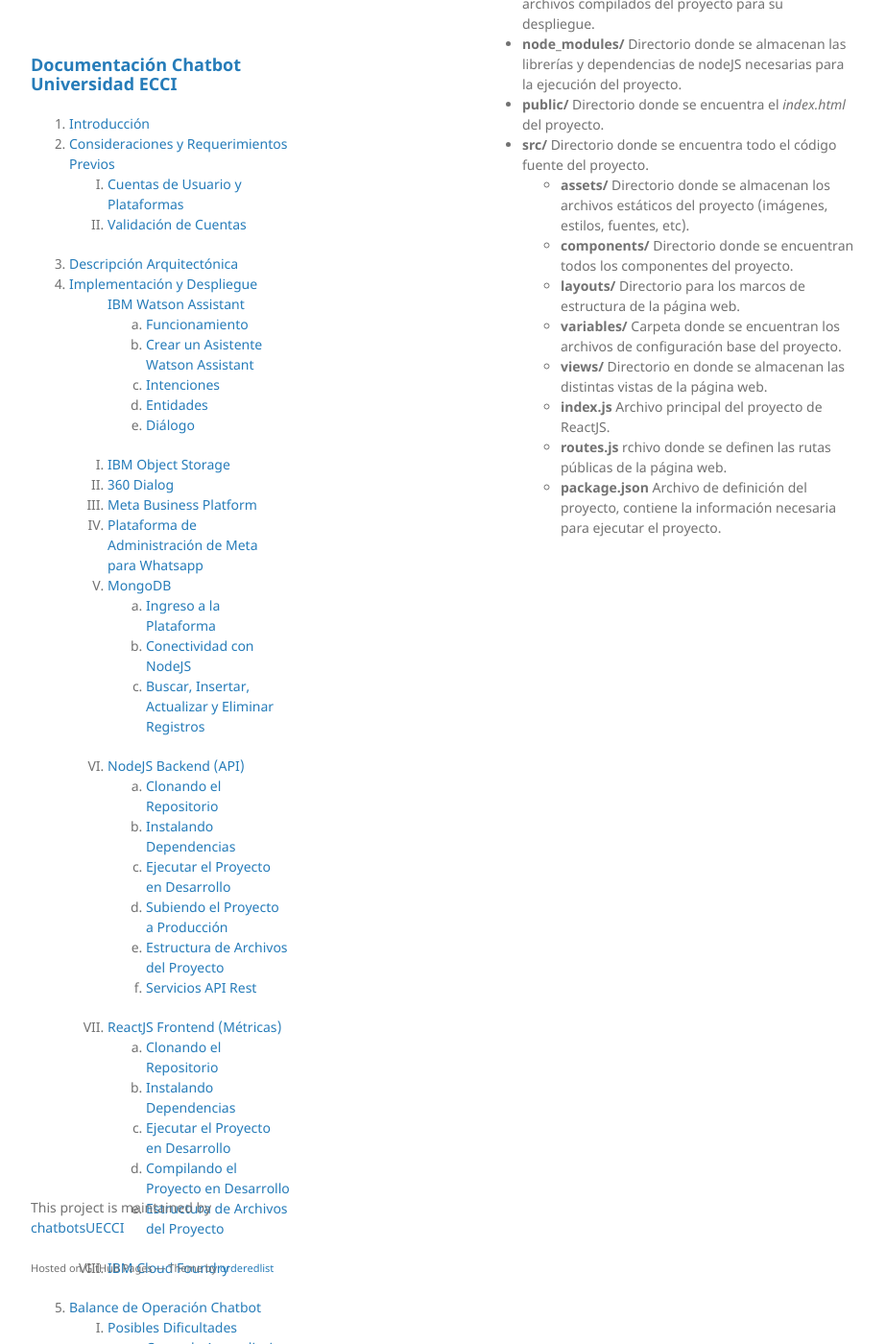
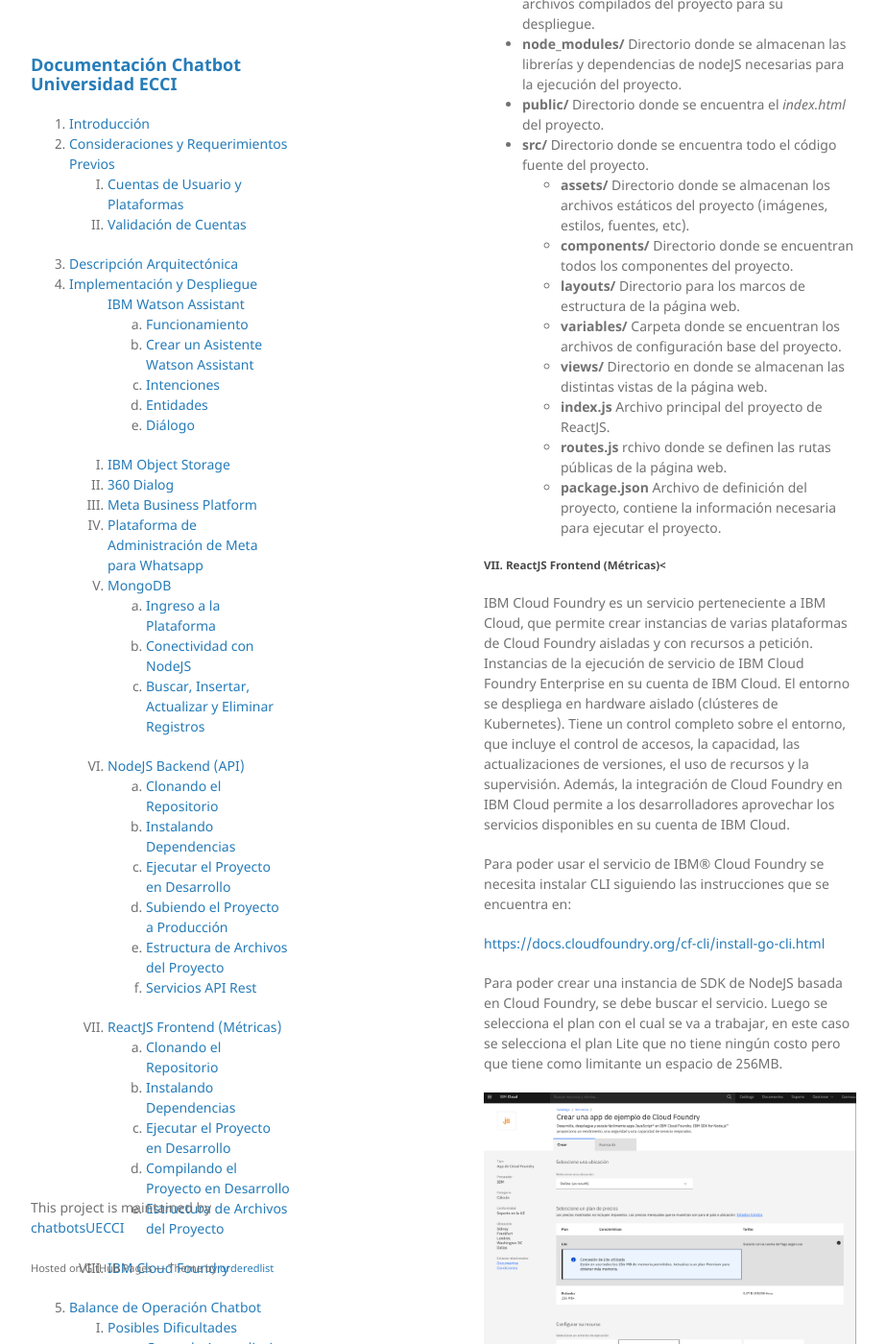
Before and after one commit to chatbotsUECCI/chatbot_ecci_documentation, a Jekyll site: the page built from Chapters/chapter04_implementacion_despliegue.md, in a window 1280 px wide and 1400 px high, scrolled down 37428 px. Shown: the whole window at 96% size, without its empty margins (178-1101 px from the left). Built offline with Jekyll 4.4.1, drawn with Linux system fonts in a browser that asks for light colours; our own code applies the rules of GitHub Pages for plain Markdown files; some of the changed text lies outside the part shown.

Commit message:
Update chapter04_implementacion_despliegue.md

```diff
--- a/Chapters/chapter04_implementacion_despliegue.md
+++ b/Chapters/chapter04_implementacion_despliegue.md
@@ -542,7 +542,7 @@ src="/chatbot_ecci_documentation/Img/EstructuradeArchivos.png" alt="Estructura d
         src="/chatbot_ecci_documentation/Img/EndpointConsultaMetricas.png" alt="Ejemplo de Endpoint de Consulta de Métricas" align="center" width="700px">
         <p id="imagen59" style="text-align:center;font-size:0.8rem"><i>Imagen 59 Ejemplo de Endpoint de Consulta de Métricas.</i></p>
     <p>El endpoint recibe un objeto json con los campos necesarios para la consulta, con ellos el backend realiza la consulta específica para cada petición, la procesa y retorna la respuesta en formato JSON. Así como el ejemplo mostrado, se pueden encontrar los siguientes endpoints de consulta para la interfaz de métricas desde el backend:</p>
-    <ul type="square">
+    <ol>
 <li><b>/getsede:</b> Endpoint de consultas por cada sede disponible.</li>
 <li><b>/getcatsmenu:</b> Endpoint de consultas por cada categoría del menú principal.</li>
 <li><b>/getsolution:</b> Endpoint de respuestas a la pregunta de satisfacción.</li>
@@ -595,7 +595,7 @@ src="/chatbot_ecci_documentation/Img/EstructuradeArchivos.png" alt="Estructura d
 <li><b>/deletetag:</b> Endpoint para la eliminación de etiquetas.</li>
 <li><b>/deletetags:</b> Endpoint para la eliminación masiva de etiquetas</li>
 <li><b>/getmessages:</b> Endpoint para la consulta de mensajes asociados a un ticket.</li>
-    </ul><br>
+    </ol><br>
     <p>Por último, el backend utiliza express como middleware para habilitar las rutas correspondientes a la plataforma web Frontend, apuntando al directorio build generado por la compilación del componente Frontend del proyecto, explicado en la siguiente sección. A continuación, se muestra el fragmento de código que habilita esta característica en la Imagen 43.</p>
         <p style="text-align:center"><image
         src="/chatbot_ecci_documentation/Img/ConexionMiddlewareFrontend.png" alt="Conexión Middleware con Frontend" align="center" width="700px">
@@ -642,3 +642,40 @@ src="/chatbot_ecci_documentation/Img/EstructuradeArchivos.png" alt="Estructura d
 <li><b>package.json</b> Archivo de definición del proyecto, contiene la información necesaria para ejecutar el proyecto.</li>
 </ul>
 </ul>
+
+<h5 id="ibmcloudfonundry"><b>VII. ReactJS Frontend (Métricas)<</b></h5>
+
+<p>IBM Cloud Foundry es un servicio perteneciente a IBM Cloud, que permite crear instancias de varias plataformas de Cloud Foundry aisladas y con recursos a petición. Instancias de la ejecución de servicio de IBM Cloud Foundry Enterprise en su cuenta de IBM Cloud. El entorno se despliega en hardware aislado (clústeres de Kubernetes). Tiene un control completo sobre el entorno, que incluye el control de accesos, la capacidad, las actualizaciones de versiones, el uso de recursos y la supervisión. Además, la integración de Cloud Foundry en IBM Cloud permite a los desarrolladores aprovechar los servicios disponibles en su cuenta de IBM Cloud.</p>
+<p>Para poder usar el servicio de IBM® Cloud Foundry se necesita instalar CLI siguiendo las instrucciones que se encuentra en:</p>
+<p>
+<a href="https://docs.cloudfoundry.org/cf-cli/install-go-cli.html">https://docs.cloudfoundry.org/cf-cli/install-go-cli.html</a></p>
+<p>Para poder crear una instancia de SDK de NodeJS basada en Cloud Foundry, se debe buscar el servicio. Luego se selecciona el plan con el cual se va a trabajar, en este caso se selecciona el plan Lite que no tiene ningún costo pero que tiene como limitante un espacio de 256MB.</p>
+    <p style="text-align:center"><image
+    src="/chatbot_ecci_documentation/Img/CreacionServicioCloud.png" alt="Creación de Servicio de Cloud Foundry 1" align="center" width="700px">
+    <p id="imagen63" style="text-align:center;font-size:0.8rem"><i>Imagen 63 Creación de Servicio de Cloud Foundry 1.</i></p>
+    <p style="text-align:center"><image
+    src="/chatbot_ecci_documentation/Img/CreacionServicioCloud2.png" alt="Creación de Servicio de Cloud Foundry 2" align="center" width="700px">
+    <p id="imagen64" style="text-align:center;font-size:0.8rem"><i>Imagen 64 Creación de Servicio de Cloud Foundry 2.</i></p>
+<p>Al crear el servicio, se redirigirá a la información de este, donde también se podrá descargar un proyecto base para que pueda ser modificado y desplegado con Cloud Foundry y se podrá administrar las rutas de acceso y el nombre.</p>
+<p>Además de las instrucciones para loguearse desde nuestra máquina con el usuario y contraseña de nuestra cuenta. Este paso es necesario para poder subir el proyecto a la instancia creada.</p>
+
+<p style="text-align:center"><image
+    src="/chatbot_ecci_documentation/Img/DescripcionDespliegueCloud.png" alt="Descripción de Despliegue de Cloud Foundry en IBM Cloud" align="center" width="700px">
+<p id="imagen65" style="text-align:center;font-size:0.8rem"><i>Imagen 65 Descripción de Despliegue de Cloud Foundry en IBM Cloud.</i></p>
+
+<p style="text-align:center"><image
+    src="/chatbot_ecci_documentation/Img/DescripcionInstanciaCloud.png" alt="Descripción de Instancia de Cloud Foundry
+    en Ejecución" align="center" width="700px">
+    <p id="imagen66" style="text-align:center;font-size:0.8rem"><i>Imagen 66 Descripción de Instancia de Cloud Foundry
+    en Ejecución.</i></p>
+
+<p>Para poder subir el servicio es necesario que el proyecto tenga un archivo manifest.yml el cual contenga los datos del servicio creado.</p>
+
+<p style="text-align:center"><image
+    src="/chatbot_ecci_documentation/Img/ArchivoConfiguracionDespliegue.png" alt="Archivo de Configuración de Despliegue en Cloud Foundry" align="center" width="700px">
+    <p id="imagen67" style="text-align:center;font-size:0.8rem"><i>Imagen 67 Archivo de Configuración de Despliegue en Cloud Foundry.</i></p>
+
+<p>Para subir el proyecto en la instancia de NodeJS se usa el comando</p>
+<p><i>cf push chatbot_ecci</i></p>
+<p>Por último, es posible visualizar los logs de la instancia de NodeJS usando el comando</p>
+<p><i>cf logs chatbot_ecci</i></p>
```
